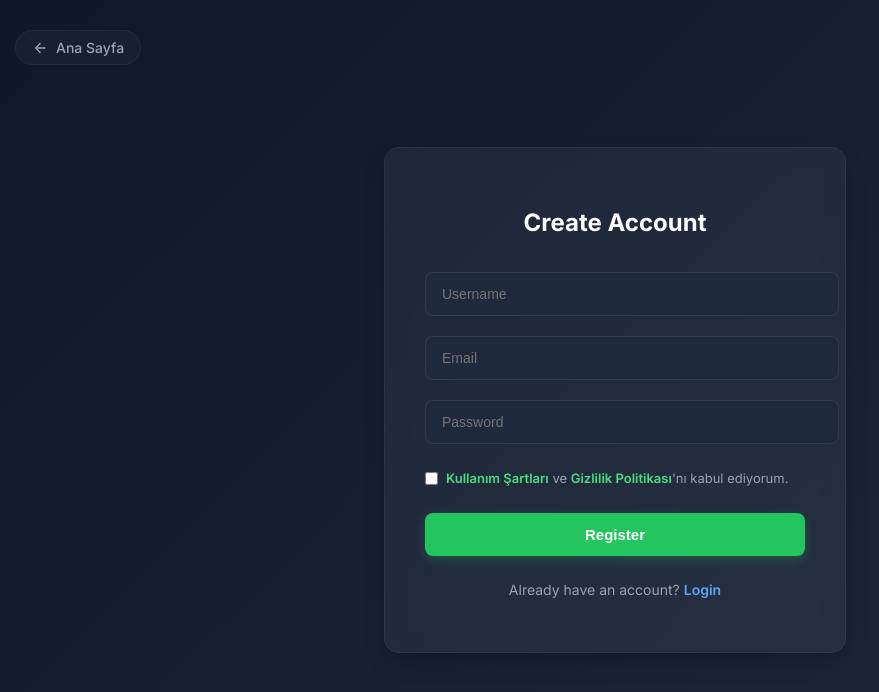
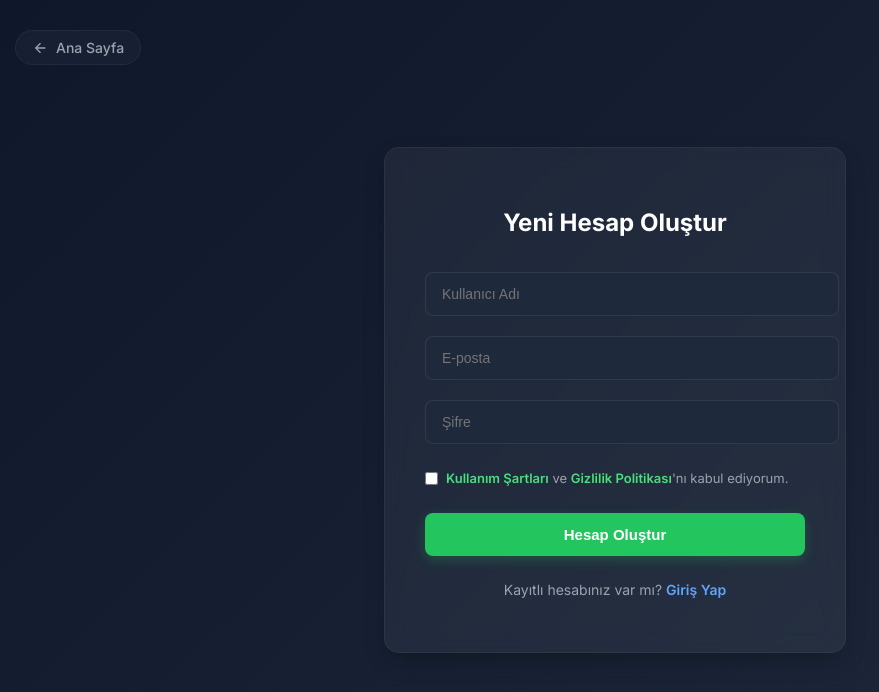
Before and after one commit to moh7720/helper-pro, a website: page views/register.html in a window 1280 px wide. Shown: the whole page, without its empty margins (25-904 px from the left). Drawn offline with Linux system fonts and the light colour scheme.

Commit message:
Update register.html

```diff
--- a/views/register.html
+++ b/views/register.html
@@ -180,22 +180,22 @@
     </a>
 
     <div class="container">
-        <h2>Create Account</h2>
+        <h2>Yeni Hesap Oluştur</h2>
 
         <form action="/register" method="POST">
-            <input name="username" placeholder="Username" required autocomplete="username" />
-            <input type="email" name="email" placeholder="Email" required autocomplete="email" />
-            <input type="password" name="password" placeholder="Password" required />
+            <input name="username" placeholder="Kullanıcı Adı" required autocomplete="username" />
+            <input type="email" name="email" placeholder="E-posta" required autocomplete="email" />
+            <input type="password" name="password" placeholder="Şifre" required />
 
             <label class="terms-privacy">
                 <input type="checkbox" required>
                 <span><a href="/terms">Kullanım Şartları</a> ve <a href="/privacy">Gizlilik Politikası</a>'nı kabul ediyorum.</span>
             </label>
 
-            <button type="submit">Register</button>
+            <button type="submit">Hesap Oluştur</button>
         </form>
 
-        <p>Already have an account? <a href="/login.html">Login</a></p>
+        <p>Kayıtlı hesabınız var mı? <a href="/login.html">Giriş Yap</a></p>
     </div>
 
 </body>
```
